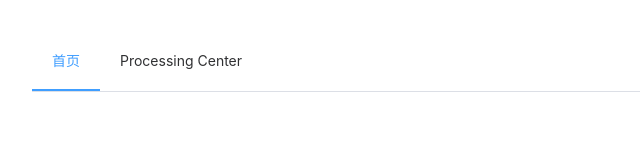
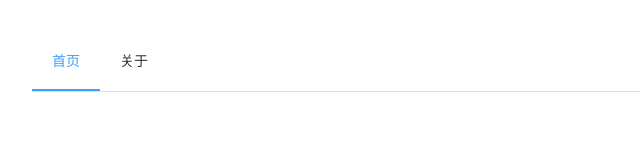
Before and after one commit to xunina/vue3-project-web, a Vue app: page / in a window 1280 px wide. Shown: the top 160 px of the page, without its empty margins (0-640 px from the left). Built offline with nearby package versions, Linux system fonts and the light colour scheme; the HTML template or start-up script is replaced by a standard one.

Commit message:
add router push

```diff
--- a/src/App.vue
+++ b/src/App.vue
@@ -1,10 +1,14 @@
 <script setup lang="ts">
 import { ref } from 'vue'
-import { RouterView } from 'vue-router'
+import { useRouter, RouterView } from 'vue-router'
 
-const activeIndex = ref('1')
+const router = useRouter()
+const activeIndex = ref('home')
 const handleSelect = (key: string, keyPath: string[]) => {
   console.log(key, keyPath)
+  router.push({
+    name: key
+  })
 }
 </script>
 
@@ -16,8 +20,8 @@ const handleSelect = (key: string, keyPath: string[]) => {
     mode="horizontal"
     @select="handleSelect"
   >
-     <el-menu-item index="1">首页</el-menu-item>
-     <el-menu-item index="2">Processing Center</el-menu-item>
+     <el-menu-item index="home">首页</el-menu-item>
+     <el-menu-item index="about">关于</el-menu-item>
   </el-menu>
   </header>
 
```
